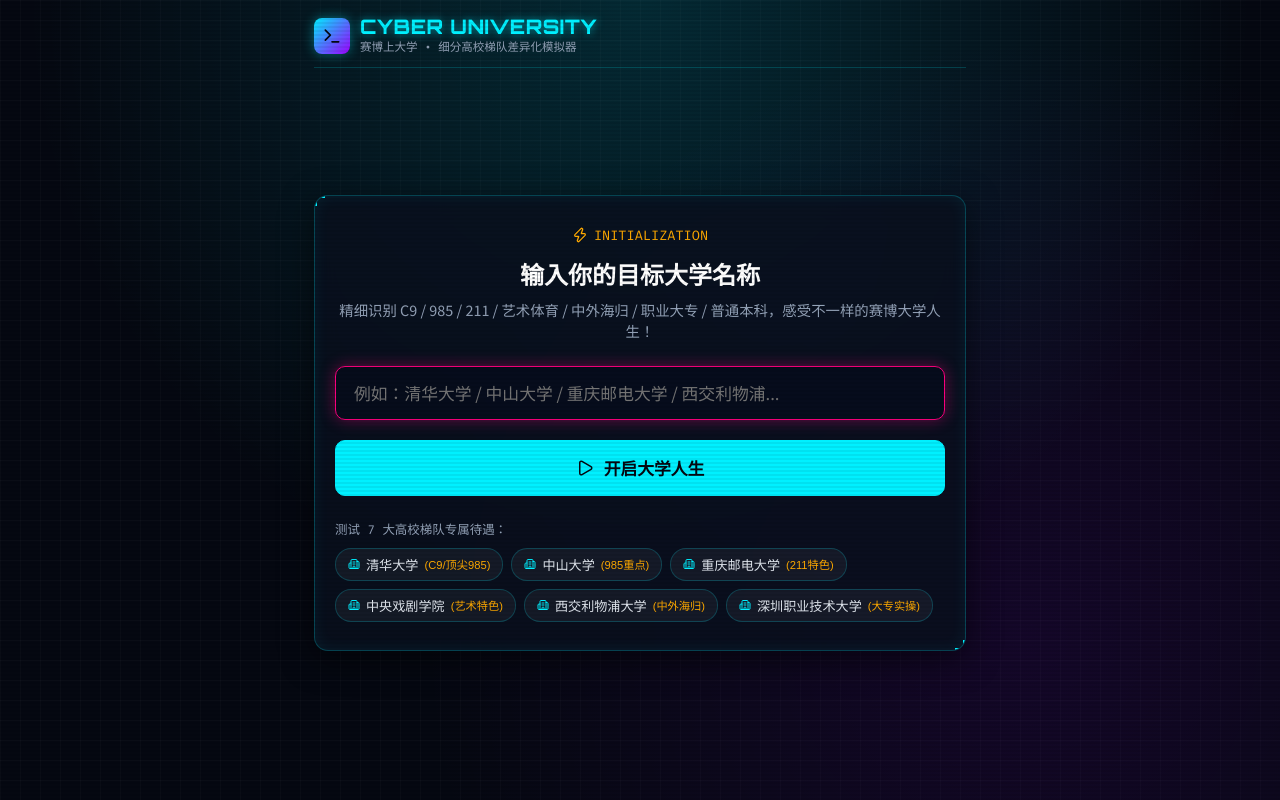
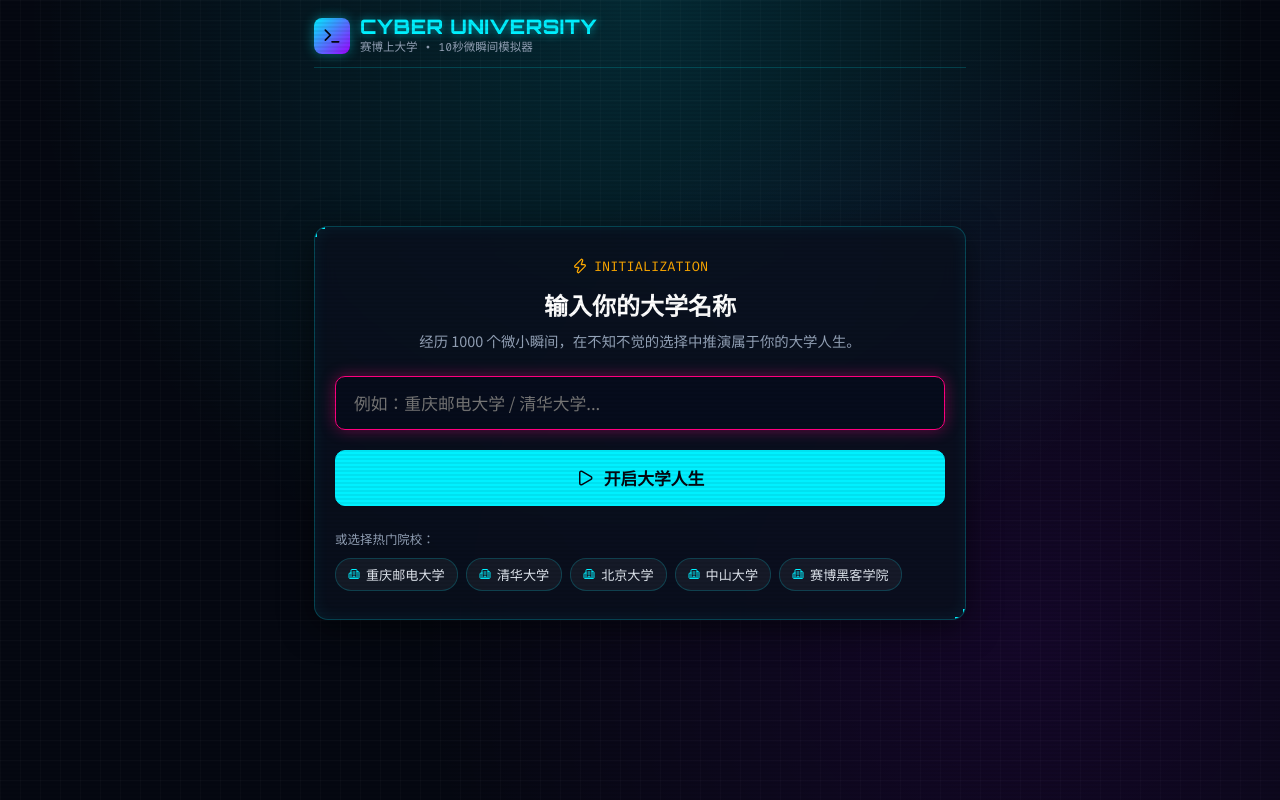
Before and after one commit to yhan-sun/Cyber-University-Simulator, a React (Vite) app: page / in a window 1280 px wide. Built offline with nearby package versions, Linux system fonts and the light colour scheme.

Commit message:
refactor: integrate university traits and running preferences into subtle organic narrative without explicit UI labels

```diff
--- a/src/App.jsx
+++ b/src/App.jsx
@@ -7,7 +7,7 @@ import StatusBar from './components/StatusBar';
 import EventCard from './components/EventCard';
 import Ending from './components/Ending';
 
-import { Terminal, Play, RefreshCw, Zap, Building2, ShieldCheck } from 'lucide-react';
+import { Terminal, Play, RefreshCw, Zap, Building2 } from 'lucide-react';
 
 export default function App() {
   const [gameState, setGameState] = useState('INPUT_SCHOOL');
@@ -29,17 +29,16 @@ export default function App() {
   const [finalEnding, setFinalEnding] = useState(null);
 
   const PRESET_SCHOOLS = [
-    { name: '清华大学', tag: 'C9/顶尖985' },
-    { name: '中山大学', tag: '985重点' },
-    { name: '重庆邮电大学', tag: '211特色' },
-    { name: '中央戏剧学院', tag: '艺术特色' },
-    { name: '西交利物浦大学', tag: '中外海归' },
-    { name: '深圳职业技术大学', tag: '大专实操' }
+    { name: '重庆邮电大学' },
+    { name: '清华大学' },
+    { name: '北京大学' },
+    { name: '中山大学' },
+    { name: '赛博黑客学院' }
   ];
 
   // Save/Load from LocalStorage
   useEffect(() => {
-    const saved = localStorage.getItem('cyber_uni_state_v8');
+    const saved = localStorage.getItem('cyber_uni_state_v9');
     if (saved) {
       try {
         const parsed = JSON.parse(saved);
@@ -64,7 +63,7 @@ export default function App() {
 
   useEffect(() => {
     if (gameState !== 'INPUT_SCHOOL') {
-      localStorage.setItem('cyber_uni_state_v8', JSON.stringify({
+      localStorage.setItem('cyber_uni_state_v9', JSON.stringify({
         gameState,
         selectedSchoolName,
         universityTierInfo,
@@ -82,12 +81,12 @@ export default function App() {
     }
   }, [gameState, selectedSchoolName, universityTierInfo, studentId, stats, playerTags, year, term, eventIndex, currentEvent, choiceHistory, usedEventIds, finalEnding]);
 
-  // Start Game with Multi-Tier Analysis & Differential Treatment Setup
+  // Start Game with Organic Subtle Background Setup
   const handleStartGame = (targetName) => {
     const finalName = targetName.trim() || '赛博大学';
     setSelectedSchoolName(finalName);
 
-    // Analyze University Tier Difference (7 Granular Tiers)
+    // Analyze University Tier Difference subtly in background
     const tierResult = analyzeUniversityTier(finalName);
     setUniversityTierInfo(tierResult);
 
@@ -110,13 +109,10 @@ export default function App() {
     setYear(1);
     setTerm(1);
     setEventIndex(0);
-    setChoiceHistory([
-      `录取大学梯队辨识: [${tierResult.tierLabel}]`,
-      `专属背景待遇: ${tierResult.description}`
-    ]);
+    setChoiceHistory([]);
     setFinalEnding(null);
 
-    // Pick first event
+    // Pick first event naturally
     const firstCandidates = eventsData.filter(e => e.year === 1 && e.term === 1);
     const firstEvent = firstCandidates.length > 0 ? firstCandidates[0] : generateProceduralEvent(1, 1, 0, initialTags);
 
@@ -135,7 +131,7 @@ export default function App() {
     }
     setStats(newStats);
 
-    // 2. Collect tags from choice
+    // 2. Collect tags organically
     const updatedTags = [...playerTags];
     if (choice.tagAdd && !updatedTags.includes(choice.tagAdd)) {
       updatedTags.push(choice.tagAdd);
@@ -170,7 +166,7 @@ export default function App() {
       return;
     }
 
-    // 3. Match next event using tags & tier specialty
+    // 3. Match next event using organic player choices & subtle tags
     const newUsedIds = currentEvent ? [...usedEventIds, currentEvent.id] : usedEventIds;
     setUsedEventIds(newUsedIds);
 
@@ -206,7 +202,7 @@ export default function App() {
   };
 
   const handleRestart = () => {
-    localStorage.removeItem('cyber_uni_state_v8');
+    localStorage.removeItem('cyber_uni_state_v9');
     setGameState('INPUT_SCHOOL');
     setSchoolNameInput('');
     setSelectedSchoolName('');
@@ -251,7 +247,7 @@ export default function App() {
               CYBER UNIVERSITY
             </h1>
             <div style={{ fontSize: '0.72rem', color: 'var(--text-muted)' }} className="cyber-mono-font">
-              赛博上大学 • 细分高校梯队差异化模拟器
+              赛博上大学 • 10秒微瞬间模拟器
             </div>
           </div>
         </div>
@@ -283,18 +279,18 @@ export default function App() {
             </div>
 
             <h2 style={{ fontSize: '1.5rem', color: '#fff', marginBottom: '8px', fontWeight: '700' }}>
-              输入你的目标大学名称
+              输入你的大学名称
             </h2>
 
             <p style={{ color: 'var(--text-muted)', fontSize: '0.9rem', marginBottom: '24px', lineHeight: '1.5' }}>
-              精细识别 C9 / 985 / 211 / 艺术体育 / 中外海归 / 职业大专 / 普通本科，感受不一样的赛博大学人生！
+              经历 1000 个微小瞬间，在不知不觉的选择中推演属于你的大学人生。
             </p>
 
             <form onSubmit={(e) => { e.preventDefault(); handleStartGame(schoolNameInput); }}>
               <div style={{ position: 'relative', marginBottom: '20px' }}>
                 <input
                   type="text"
-                  placeholder="例如：清华大学 / 中山大学 / 重庆邮电大学 / 西交利物浦..."
+                  placeholder="例如：重庆邮电大学 / 清华大学..."
                   value={schoolNameInput}
                   onChange={(e) => setSchoolNameInput(e.target.value)}
                   className="cyber-input"
@@ -322,7 +318,7 @@ export default function App() {
 
             <div style={{ marginTop: '24px', textAlign: 'left' }}>
               <div style={{ fontSize: '0.78rem', color: 'var(--text-muted)', marginBottom: '10px' }} className="cyber-mono-font">
-                测试 7 大高校梯队专属待遇：
+                或选择热门院校：
               </div>
               <div style={{ display: 'flex', flexWrap: 'wrap', gap: '8px' }}>
                 {PRESET_SCHOOLS.map((item, idx) => (
@@ -344,7 +340,6 @@ export default function App() {
                   >
                     <Building2 size={12} color="var(--primary-cyan)" />
                     <span>{item.name}</span>
-                    <span style={{ fontSize: '0.7rem', color: 'var(--accent-amber)' }}>({item.tag})</span>
                   </button>
                 ))}
               </div>
@@ -353,33 +348,9 @@ export default function App() {
         </div>
       )}
 
-      {/* Screen 2: Playing State with Tier Banner */}
+      {/* Screen 2: Playing State */}
       {gameState === 'PLAYING' && currentEvent && (
         <div style={{ flex: 1 }}>
-          {universityTierInfo && (
-            <div style={{
-              background: 'rgba(5, 12, 28, 0.8)',
-              border: `1px solid ${universityTierInfo.badgeColor}`,
-              borderRadius: '10px',
-              padding: '10px 14px',
-              marginBottom: '14px',
-              display: 'flex',
-              alignItems: 'center',
-              justifyContent: 'space-between',
-              fontSize: '0.85rem'
-            }}>
-              <div style={{ display: 'flex', alignItems: 'center', gap: '8px' }}>
-                <ShieldCheck size={16} color={universityTierInfo.badgeColor} />
-                <span style={{ fontWeight: 'bold', color: universityTierInfo.badgeColor }}>
-                  {universityTierInfo.tierLabel}
-                </span>
-              </div>
-              <div style={{ color: 'var(--text-muted)', fontSize: '0.78rem' }}>
-                {universityTierInfo.description}
-              </div>
-            </div>
-          )}
-
           <StatusBar
             schoolName={selectedSchoolName}
             year={year}
--- a/src/data/events.json
+++ b/src/data/events.json
@@ -1,51 +1,26 @@
 [
-  {
-    "id": "cqupt_special_001",
-    "year": 1,
-    "term": 1,
-    "title": "重邮特色：加入传奇「重邮约跑团」",
-    "text": "当你踏入重庆邮电大学的校园，文峰塔下、风雨操场旁挂着醒目的横幅：‘重邮约跑团招新！用双脚丈量山城邮电坡！’。社长热情地递来打卡手环。",
-    "choices": [
-      { "text": "击掌加入重邮约跑团，挑战‘重邮魔鬼30天晨跑打卡’！", "effect": { "health": 22, "happiness": 12, "network": 15, "stress": -8 }, "tagAdd": "CQUPT_RUNNER", "log": "你成为了重邮约跑团的核心团员，天天在文峰塔下晨跑打卡，体能与意志大幅飙升！" },
-      { "text": "加入重邮红岩网校 / 软件协会技术组", "effect": { "skill": 20, "academic": 8, "stress": 6 }, "tagAdd": "CQUPT_REDROCK", "log": "你加入重邮红岩网校技术团队，开启了山城硬核 IT 代码生涯。" },
-      { "text": "去宿舍楼下小吃街吃一碗重邮酸辣粉与太极米线", "effect": { "happiness": 12, "health": 4, "wealth": -3 }, "log": "享受山城美味，感受重邮独特的烟火气。" }
-    ]
-  },
-  {
-    "id": "cqupt_special_002",
-    "year": 2,
-    "term": 1,
-    "title": "因果回响：重邮约跑团「文峰塔极限越野夜跑」",
-    "text": "重邮约跑团举办年度大戏——‘文峰塔夜跑极限挑战赛’！数百名重邮学子在夜色中齐聚操场，手持全息荧光棒，准备挑战陡峭的山城邮电坡。",
-    "requireTag": "CQUPT_RUNNER",
-    "choices": [
-      { "text": "带头领跑，一鼓作气率先冲上文峰塔山顶！", "effect": { "health": 25, "happiness": 20, "network": 18, "stress": -10 }, "tagAdd": "CQUPT_RUN_KING", "log": "你在全团的欢呼声中登顶文峰塔，斩获‘重邮约跑王’荣誉勋章！" },
-      { "text": "作为摄影师与后勤，全程记录团友们的笑容与汗水", "effect": { "happiness": 15, "network": 15, "love": 10 }, "log": "你拍下了重邮夜跑最动人的青春掠影，刷爆了重邮朋友圈。" }
-    ]
-  },
-  {
-    "id": "cqupt_special_003",
-    "year": 3,
-    "term": 1,
-    "title": "因果回响：重邮红岩网校核心开发与大厂高薪免试",
-    "text": "因为你在大一加入了重邮红岩网校/软件协会，多年手握大型校内产品架构经验，腾讯与阿里校招组直接开出了免试三面的特殊直通 Offer！",
-    "requireTag": "CQUPT_REDROCK",
-    "choices": [
-      { "text": "接受 Offer，提前锁定大厂核心架构师岗位", "effect": { "wealth": 25, "skill": 20, "network": 15 }, "tagAdd": "CQUPT_TECH_ELITE", "log": "你续写了重邮 IT 大厂黄埔军校的传奇故事！" },
-      { "text": "带领网校学弟学妹孵化独立创业商业项目", "effect": { "network": 20, "wealth": 15, "skill": 15 }, "tagAdd": "STARTUP_FOUNDER", "log": "你在山城开启了极具勇气的创业征程。" }
-    ]
-  },
   {
     "id": "freshman_001",
     "year": 1,
     "term": 1,
-    "title": "赛博大学报到：第一个夜晚",
+    "title": "大学报到：第一个夜晚",
     "text": "整理完宿舍床铺已是深夜。室友们各自在忙自己的事情：左边的室友在疯狂敲击机械键盘配环境，右边的室友在打游戏大喊大叫，阳台上有人在弹吉他。你决定怎么度过大学第一个夜晚？",
     "choices": [
       { "text": "打开电脑，配置 Linux 与 IDE 尝试写几行代码", "effect": { "skill": 12, "academic": 5, "stress": 4 }, "tagAdd": "GEEK", "log": "你在大学第一夜就开启了极客之旅，配置好了专属开发环境。" },
       { "text": "戴上耳机组队加入室友的开黑队伍", "effect": { "happiness": 15, "network": 10, "academic": -4 }, "tagAdd": "GAMER", "log": "你与室友酣畅淋漓地打了五排，迅速打成了一片。" },
       { "text": "换上跑鞋去操场跑夜跑5公里", "effect": { "health": 15, "happiness": 8, "stress": -5 }, "tagAdd": "RUNNER", "log": "夜风拂面，你感受到了酣畅淋漓的汗水与多巴胺分泌。" },
       { "text": "走到阳台与弹吉他的室友合唱聊音乐与艺术", "effect": { "love": 10, "happiness": 12, "network": 8 }, "tagAdd": "ARTIST", "log": "你与室友在晚风中聊了很久浪漫与艺术。" }
+    ]
+  },
+  {
+    "id": "freshman_sports_cqupt_detail",
+    "year": 1,
+    "term": 1,
+    "title": "主干道旁的夜跑挑战",
+    "text": "操场与林荫道旁挂着夜跑团的打卡彩旗。听说社团今晚要组织沿着坡道进行3公里试跑。",
+    "choices": [
+      { "text": "击掌加入跑步队伍，一起挥洒汗水", "effect": { "health": 20, "happiness": 10, "network": 12, "stress": -6 }, "tagAdd": "RUNNER", "log": "你加入到了夜跑队伍中，沿着陡峭的坡道酣畅淋漓地跑完全程！" },
+      { "text": "在路边看了一会儿，决定先回宿舍休息", "effect": { "happiness": 5, "stress": -2 }, "log": "你感受到了校园里的活力氛围。" }
     ]
   },
   {
```
